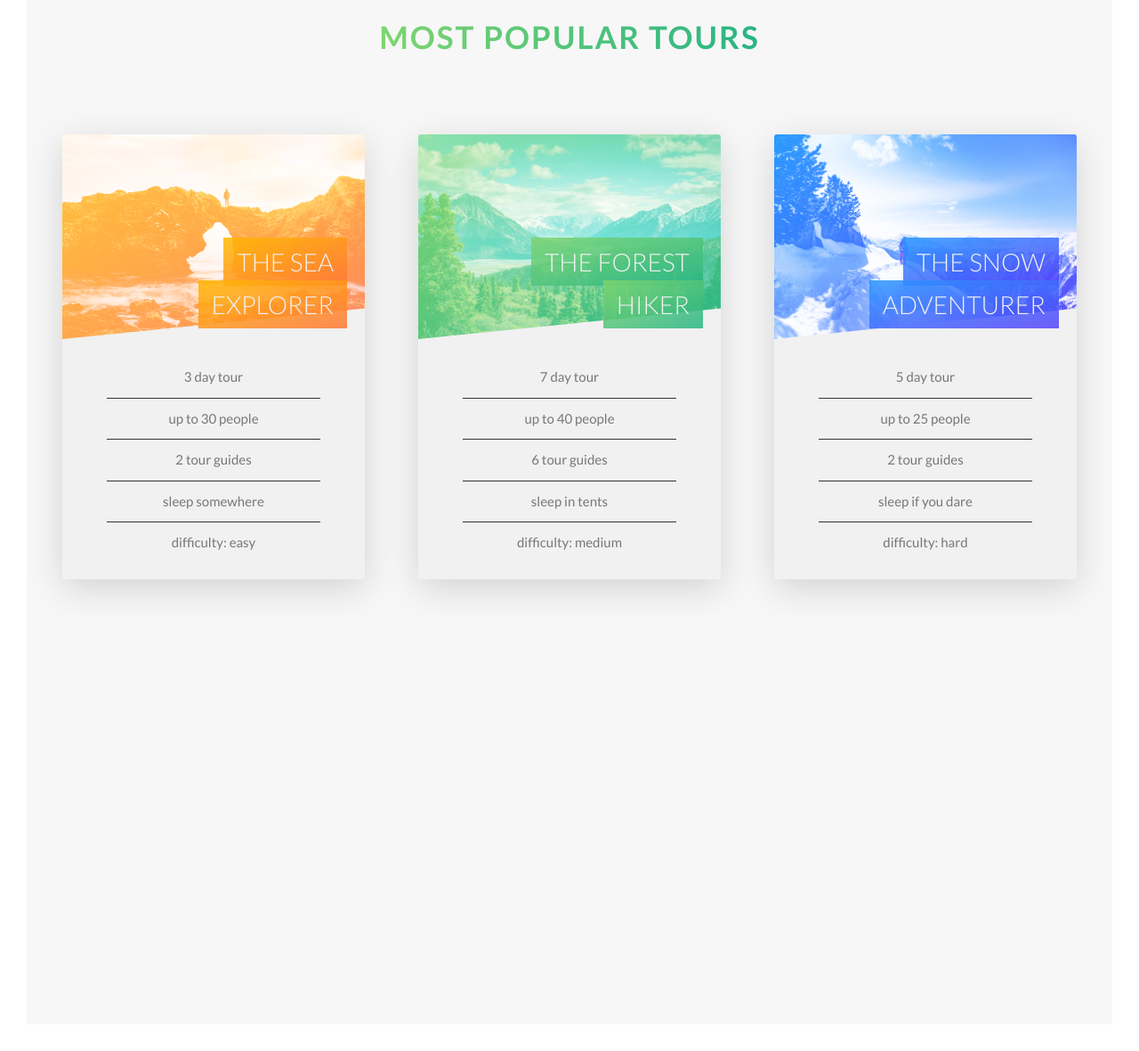
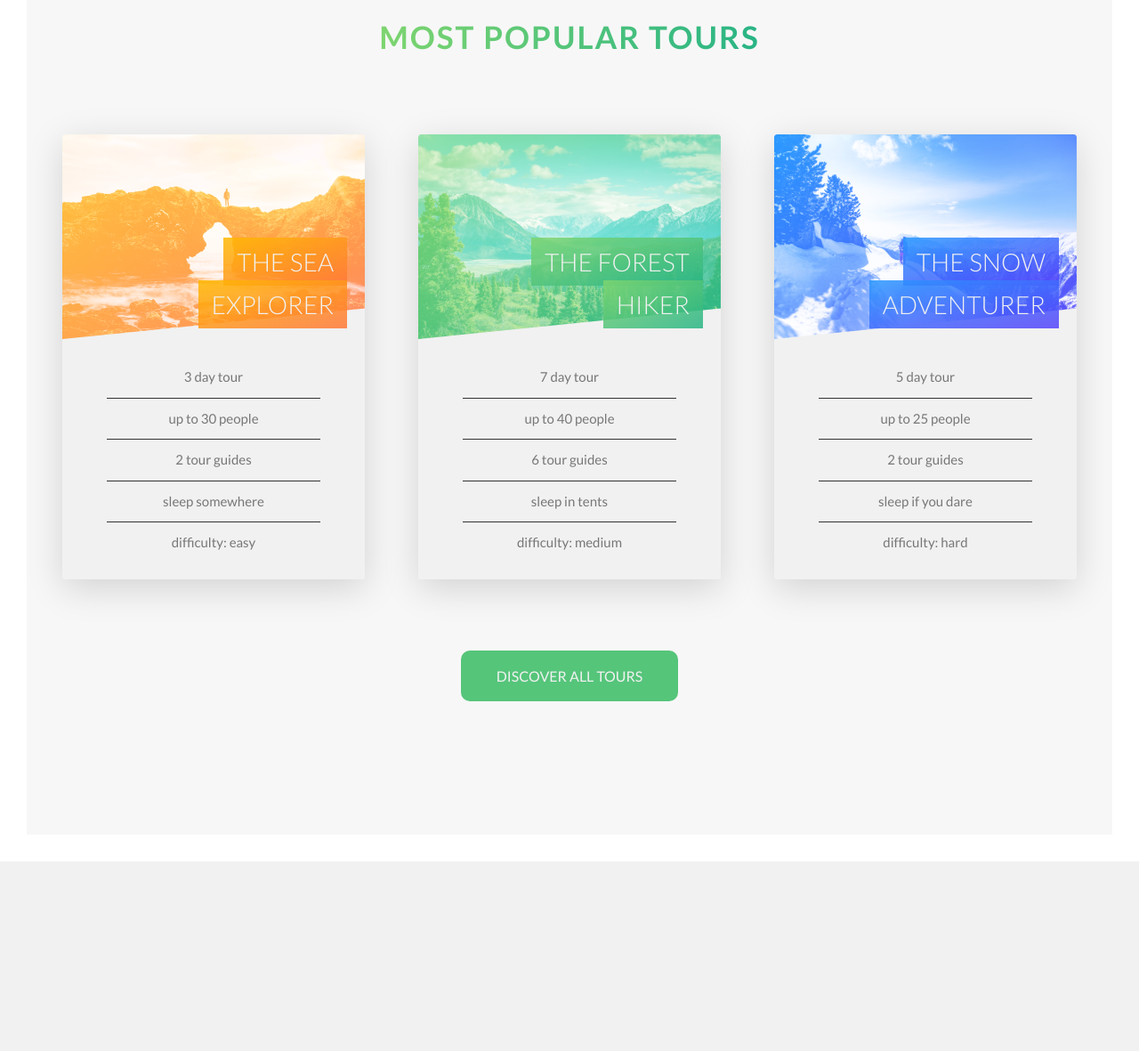
Before and after one commit to peteyb/advanced-css-course, a PHP site: page / in a window 1280 px wide. Shown: the part 2218-3399 px from the top of the page at 89% size. After the commit the page ends 3186 px from the top, so only its background shows below. Run offline with PHP 8.4, Linux system fonts and the light colour scheme.

Commit message:
complete tour secont

```diff
--- a/Natours/starter/css/style.css
+++ b/Natours/starter/css/style.css
@@ -103,6 +103,15 @@ body {
 .u-mb-big {
   margin-bottom: 8rem; }
 
+.u-mt-small {
+  margin-top: 1.5rem; }
+
+.u-mt-medium {
+  margin-top: 4rem; }
+
+.u-mt-big {
+  margin-top: 8rem; }
+
 .btn:link, .btn:visited {
   text-transform: uppercase;
   text-decoration: none;
@@ -131,6 +140,10 @@ body {
   animation-fill-mode: backwards; }
   .btn--white::after {
     background-color: #f1f1f1; }
+
+.btn--green {
+  background-color: #55c57a;
+  color: #f1f1f1; }
 
 .btn::after {
   content: "";
@@ -198,7 +211,9 @@ body {
     height: 23rem;
     background-blend-mode: screen;
     -webkit-clip-path: polygon(0 0, 100% 0, 100% 85%, 0 100%);
-    clip-path: polygon(0 0, 100% 0, 100% 85%, 0 100%); }
+    clip-path: polygon(0 0, 100% 0, 100% 85%, 0 100%);
+    border-top-left-radius: 3px;
+    border-top-right-radius: 3px; }
     .card__picture--1 {
       background-image: linear-gradient(to right bottom, #ffb900, #ff7738), url(../img/nat-5.jpg); }
     .card__picture--2 {
@@ -361,5 +376,5 @@ body {
 
 .section-tours {
   background-color: #f7f7f7;
-  padding: 25rem 0 50rem 0;
+  padding: 25rem 0 15rem 0;
   margin-top: -20vh; }
--- a/Natours/starter/index.html
+++ b/Natours/starter/index.html
@@ -223,6 +223,10 @@
                     </div>
                 </div>
             </div>
+
+            <div class="u-center-text u-mt-big">
+                <a href="#" class="btn btn--green">Discover all tours</a>
+            </div>
         </section>
     </main>
 
--- a/Natours/starter/sass/base/_utils.scss
+++ b/Natours/starter/sass/base/_utils.scss
@@ -10,3 +10,12 @@
 .u-mb-big {
     margin-bottom: 8rem;
 }
+.u-mt-small {
+    margin-top: 1.5rem;
+}
+.u-mt-medium {
+    margin-top: 4rem;
+}
+.u-mt-big {
+    margin-top: 8rem;
+}
--- a/Natours/starter/sass/components/_btn.scss
+++ b/Natours/starter/sass/components/_btn.scss
@@ -38,6 +38,11 @@
         }
     }
 
+    &--green {
+        background-color: $color-primary;
+        color: $color-white;
+    }
+
     &::after {
         content: "";
         display: inline-block;
--- a/Natours/starter/sass/components/_card.scss
+++ b/Natours/starter/sass/components/_card.scss
@@ -53,6 +53,8 @@
         background-blend-mode: screen;
         -webkit-clip-path: polygon(0 0, 100% 0, 100% 85%, 0 100%);
         clip-path: polygon(0 0, 100% 0, 100% 85%, 0 100%);
+        border-top-left-radius: 3px;
+        border-top-right-radius: 3px;
 
         &--1 {
             background-image:
--- a/Natours/starter/sass/pages/_home.scss
+++ b/Natours/starter/sass/pages/_home.scss
@@ -20,6 +20,6 @@
 
 .section-tours {
     background-color: $color-grey-light-1;
-    padding: 25rem 0 50rem 0;
+    padding: 25rem 0 15rem 0;
     margin-top: -20vh;
 }
```
